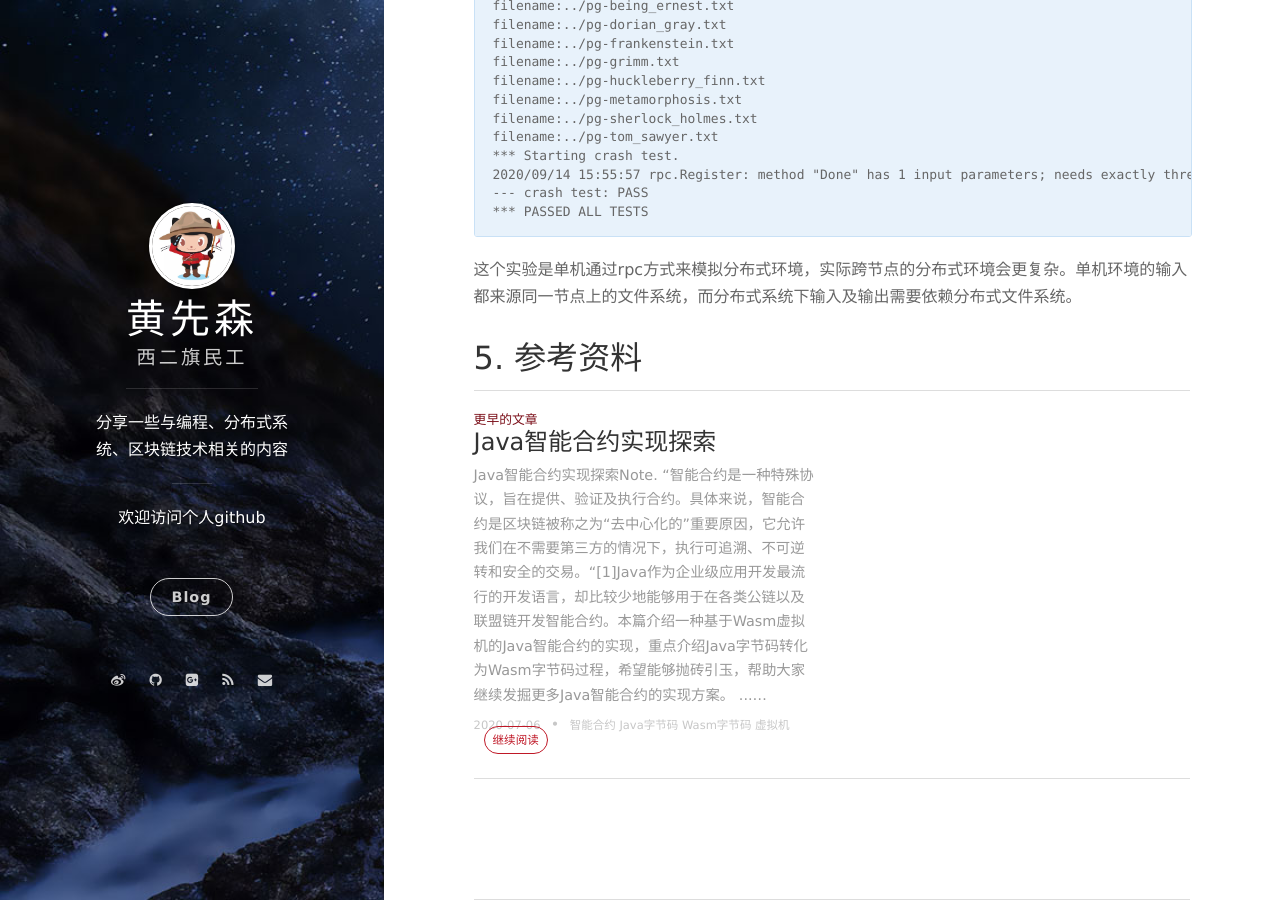
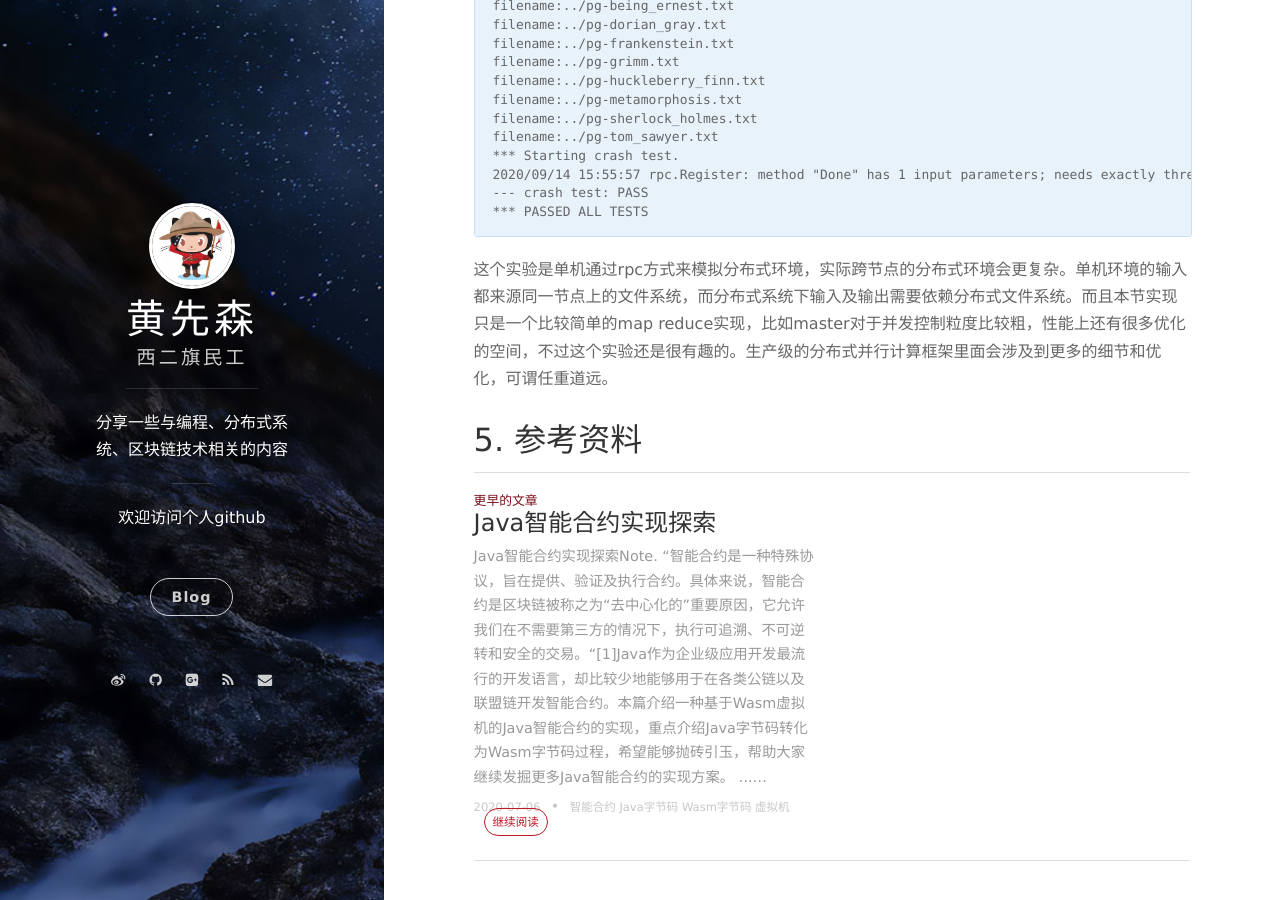
Before and after one commit to berryjam/berryjam.github.io, a Jekyll site: the page built from _posts/2020-09-12-6.824分布式系统课程系列(一):开篇&MapReduce介绍及框架实现.md, in a window 1280 px wide and 900 px high, scrolled down 1672 px. Built offline with Jekyll 4.4.1, drawn with Linux system fonts in a browser that asks for light colours; nearby versions of some CDN libraries; comment, search, counter and statistics services are not loaded.

Commit message:
Update 2020-09-12-6.824分布式系统课程系列(一):开篇&MapReduce介绍及框架实现.md

````diff
--- a/_posts/2020-09-12-6.824分布式系统课程系列(一):开篇&MapReduce介绍及框架实现.md
+++ b/_posts/2020-09-12-6.824分布式系统课程系列(一):开篇&MapReduce介绍及框架实现.md
@@ -82,6 +82,6 @@ filename:../pg-tom_sawyer.txt
 *** PASSED ALL TESTS
 ```
 
-这个实验是单机通过rpc方式来模拟分布式环境，实际跨节点的分布式环境会更复杂。单机环境的输入都来源同一节点上的文件系统，而分布式系统下输入及输出需要依赖分布式文件系统。
+这个实验是单机通过rpc方式来模拟分布式环境，实际跨节点的分布式环境会更复杂。单机环境的输入都来源同一节点上的文件系统，而分布式系统下输入及输出需要依赖分布式文件系统。而且本节实现只是一个比较简单的map reduce实现，比如master对于并发控制粒度比较粗，性能上还有很多优化的空间，不过这个实验还是很有趣的。生产级的分布式并行计算框架里面会涉及到更多的细节和优化，可谓任重道远。
 
 ## 5. 参考资料
````
